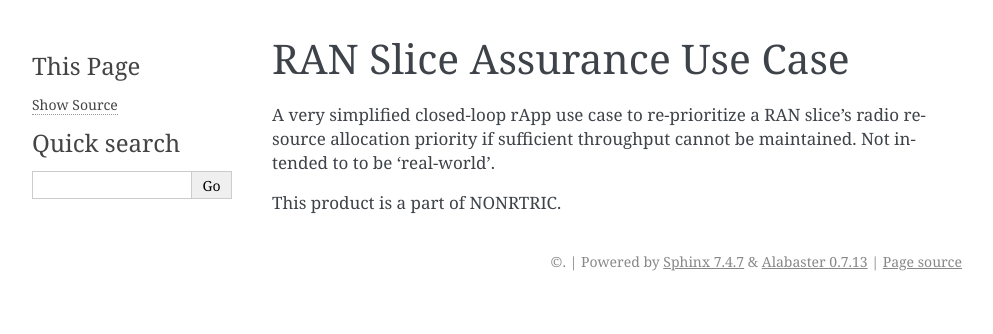
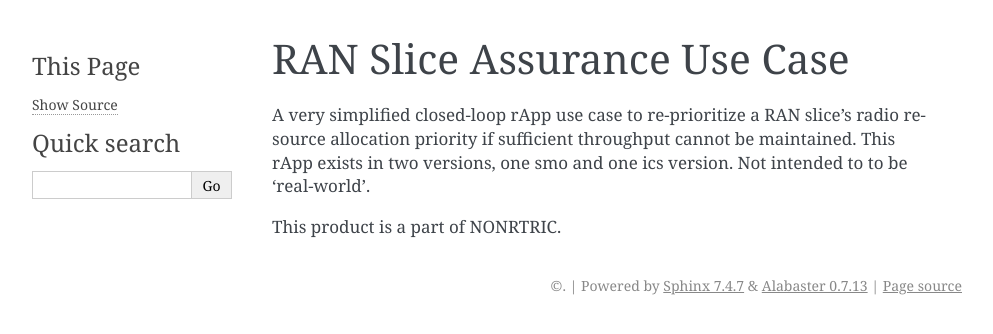
Before and after one commit to o-ran-sc/nonrtric-rapp-ransliceassurance, a Sphinx documentation site: the page built from docs/overview.rst, in a window 1280 px wide. Shown: the top 334 px of the page, without its empty margins (148-1141 px from the left). Built offline with Sphinx 7.4.7, drawn with Linux system fonts in a browser that asks for light colours.

Commit message:
Step versions
Issue-ID: NONRTRIC-819
Signed-off-by: elinuxhenrik <henrik.b.andersson@est.tech>
Change-Id: I4f0da903c643e259c26bfad31960d91d3d58f5d8

```diff
--- a/docs/overview.rst
+++ b/docs/overview.rst
@@ -6,6 +6,6 @@
 RAN Slice Assurance Use Case
 ~~~~~~~~~~~~~~~~~~~~~~~~~~~~
 
-A very simplified closed-loop rApp use case to re-prioritize a RAN slice's radio resource allocation priority if sufficient throughput cannot be maintained. Not intended to to be 'real-world'.
+A very simplified closed-loop rApp use case to re-prioritize a RAN slice's radio resource allocation priority if sufficient throughput cannot be maintained. This rApp exists in two versions, one smo and one ics version. Not intended to to be 'real-world'.
 
 This product is a part of :doc:`NONRTRIC <nonrtric:index>`.
```
Also changed, not shown: 2 other files.
